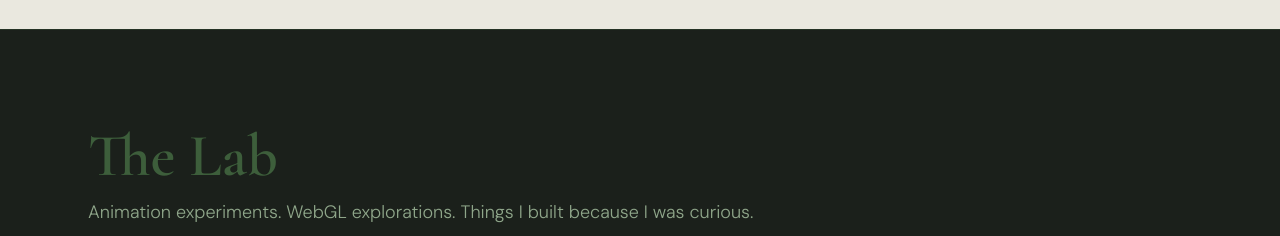
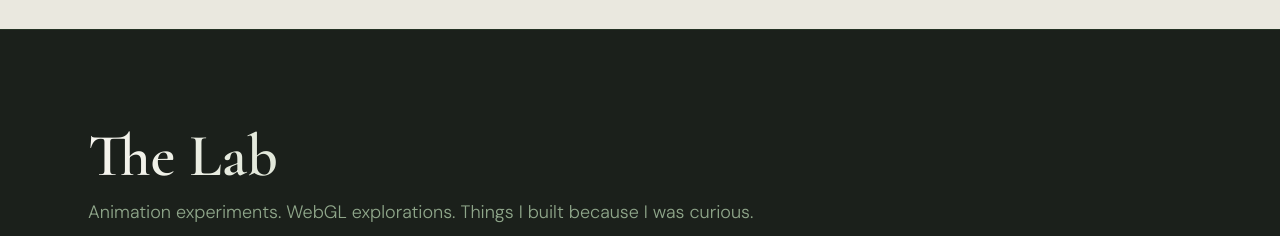
Before and after one commit to sakshicnimje7/MyPortfolio, a Next.js app: page / in a window 1280 px wide. Shown: the part 5840-6076 px from the top of the page. Built offline with nearby package versions, Linux system fonts and the light colour scheme; no server answers.

Commit message:
Fix contrast in The Lab header by changing text to high contrast cream/sage gradient

```diff
--- a/components/sections/Lab.tsx
+++ b/components/sections/Lab.tsx
@@ -195,7 +195,7 @@ export default function Lab() {
 
         {/* Section Header */}
         <div className="flex flex-col gap-3 max-w-2xl">
-          <h2 className="font-cormorant font-semibold text-5xl sm:text-6xl text-[#3d5e3b] leading-tight">
+          <h2 className="font-cormorant font-semibold text-5xl sm:text-6xl text-transparent bg-clip-text bg-gradient-to-r from-[#f7f5ef] to-[#a8c4a2] leading-tight">
             The Lab
           </h2>
           <p className="font-dm font-light text-base sm:text-lg text-[#8fa68a] leading-relaxed">
```
